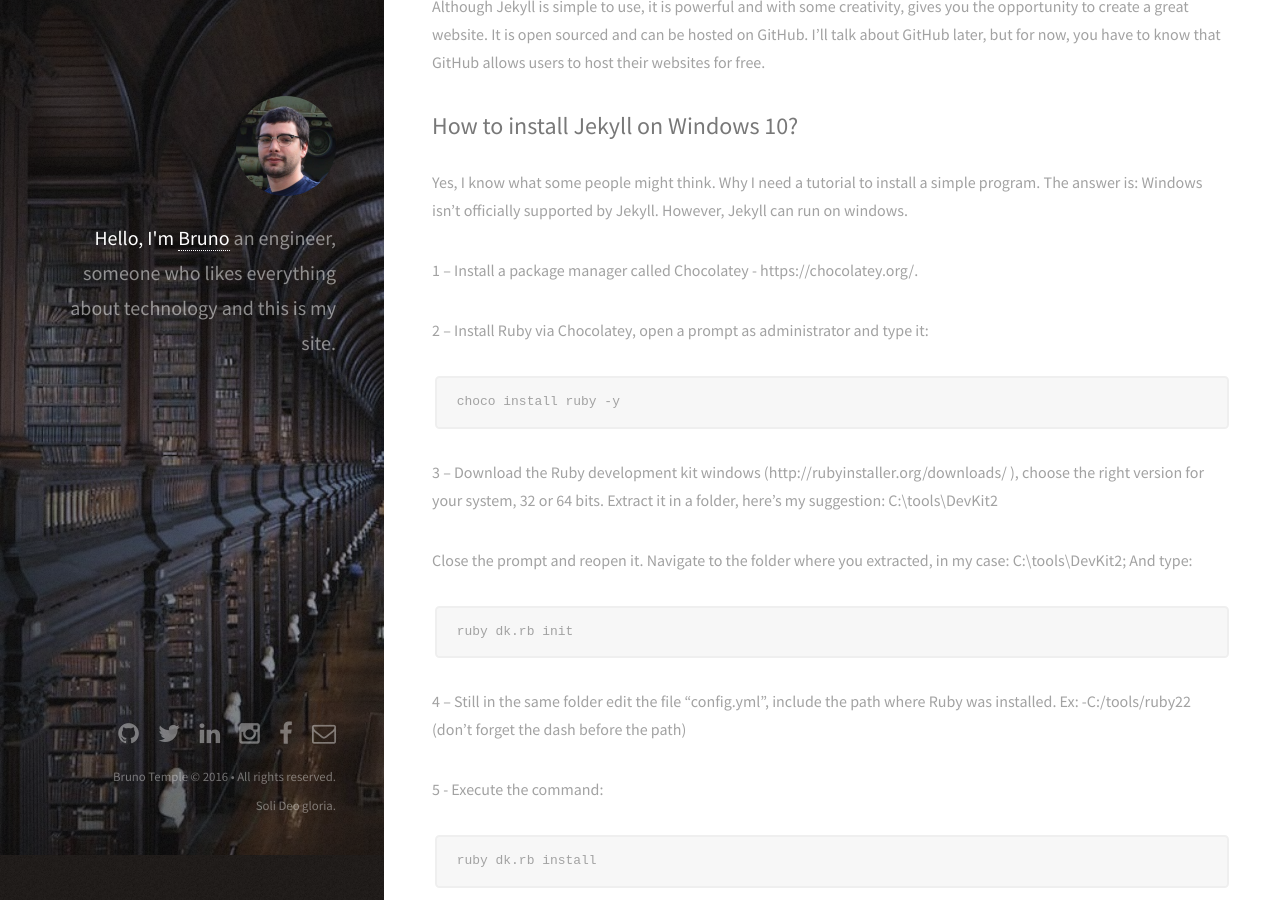
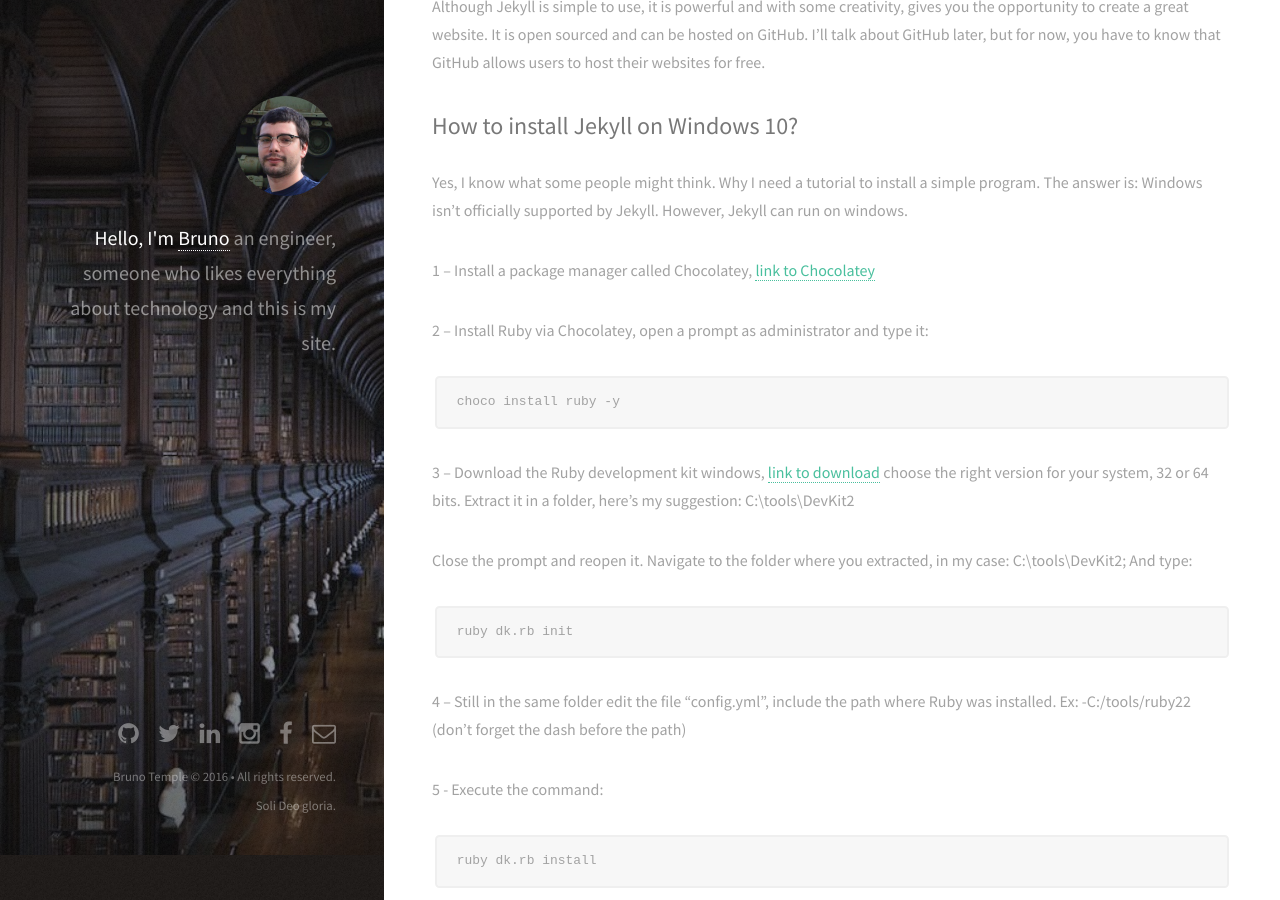
Before and after one commit to brunotemple/brunotemple.github.io, a Jekyll site: the page built from _posts/2016-08-05-Jekyll.markdown, in a window 1280 px wide and 900 px high, scrolled down 902 px. Built offline with Jekyll 4.4.1, drawn with Linux system fonts in a browser that asks for light colours.

Commit message:
fix links

```diff
--- a/_layouts/default.html
+++ b/_layouts/default.html
@@ -11,8 +11,8 @@
   		<script src="/js/skel.min.js"></script>
   		<script src="/js/init.js"></script>
   		<noscript>
-  			<link rel="stylesheet" href="/css/skel.css" />
-  			<link rel="stylesheet" href="/css/style.css" />
+			<link rel="stylesheet" href="/css/skel.css" />
+			<link rel="stylesheet" href="/css/style.css" />
   			<link rel="stylesheet" href="/css/style-xlarge.css" />
   		</noscript>
   		<!--[if lte IE 8]><link rel="stylesheet" href="/css/ie/v8.css" /><![endif]-->
--- a/_posts/2016-08-05-Jekyll.markdown
+++ b/_posts/2016-08-05-Jekyll.markdown
@@ -16,13 +16,13 @@ Although Jekyll is simple to use, it is powerful and with some creativity, gives
 
 Yes, I know what some people might think. Why I need a tutorial to install a simple program. The answer is: Windows isn’t officially supported by Jekyll. However, Jekyll can run on windows.
 
-1 – Install a package manager called Chocolatey - https://chocolatey.org/.
+1 – Install a package manager called Chocolatey, [link to Chocolatey](https://chocolatey.org/install)
 
 2 – Install Ruby via Chocolatey, open a prompt as administrator and type it:
 
     choco install ruby -y
 
-3 – Download the Ruby development kit windows (http://rubyinstaller.org/downloads/ ), choose the right version for your system, 32 or 64 bits. Extract it in a folder, here's my suggestion: C:\tools\DevKit2
+3 – Download the Ruby development kit windows, [link to download](http://rubyinstaller.org/downloads/) choose the right version for your system, 32 or 64 bits. Extract it in a folder, here's my suggestion: C:\tools\DevKit2
 
 Close the prompt and reopen it. Navigate to the folder where you extracted, in my case: C:\tools\DevKit2; And type:
 
```
Also changed, not shown: about.md (+2 -6 lines).
